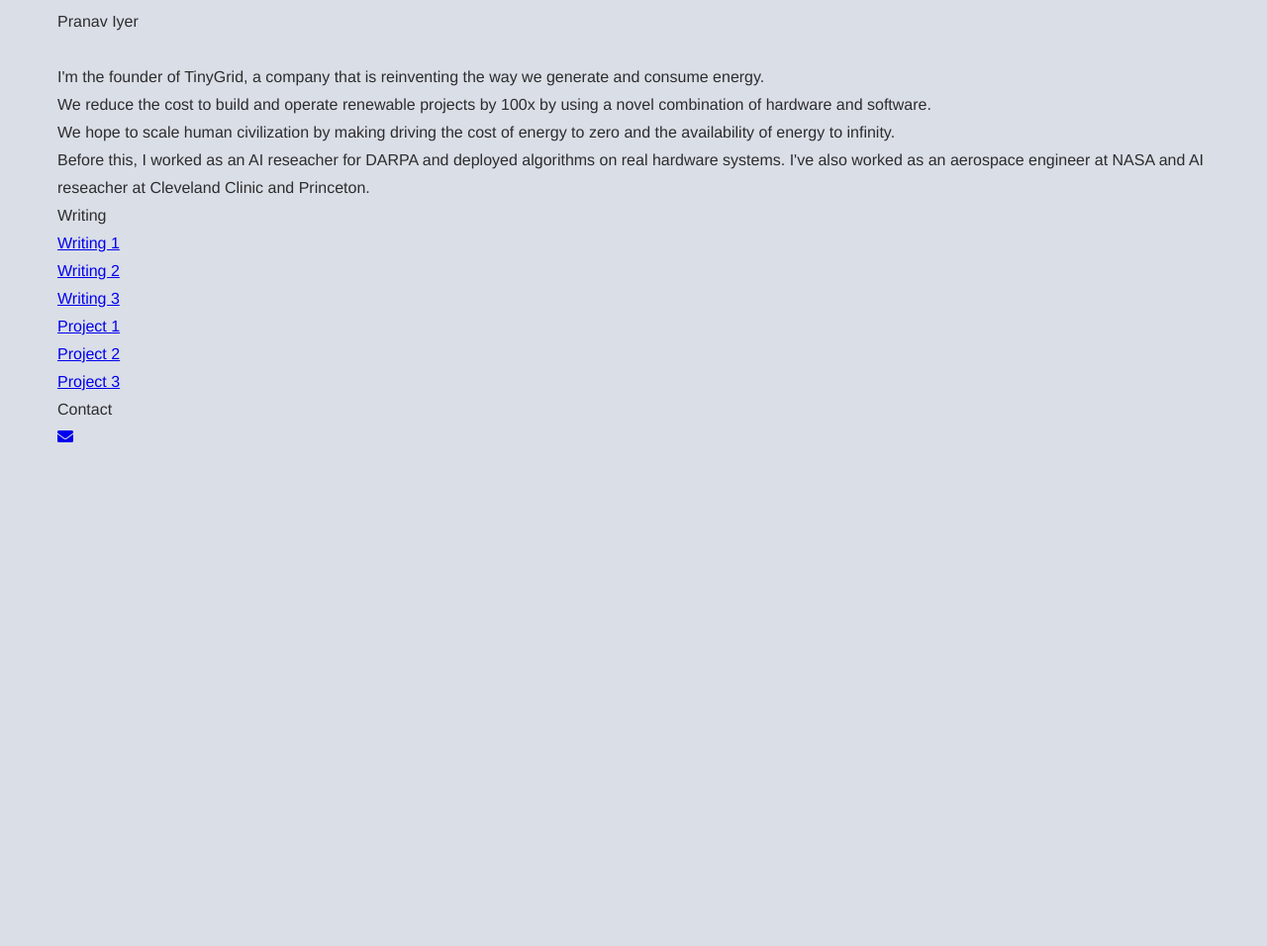
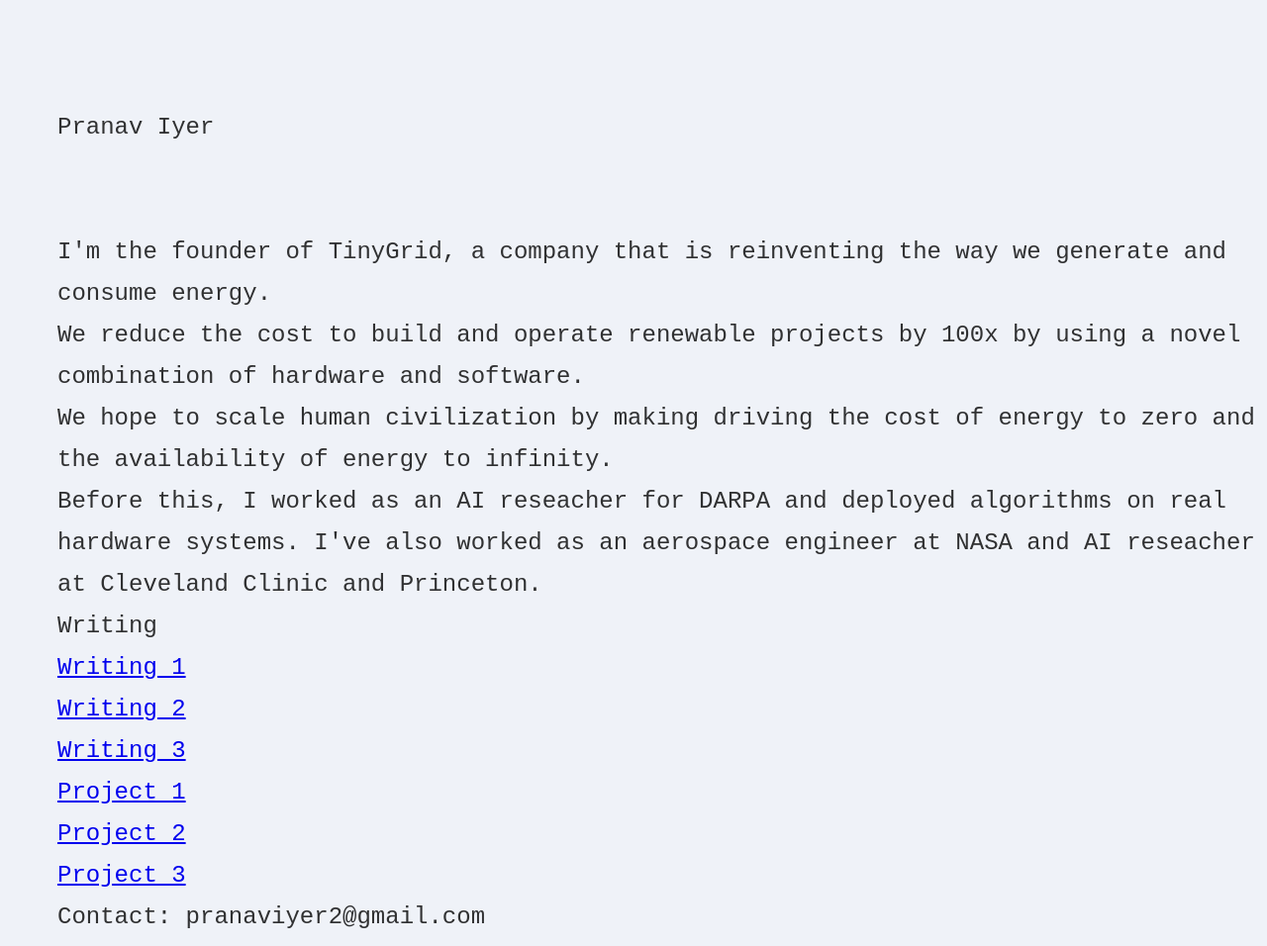
Before and after one commit to pranav270-create/pranav270-create.github.io, a Jekyll site: the page index.html, which Jekyll copies as it is, in a window 1280 px wide. Shown: the whole page at 99% size. Built offline with Jekyll 4.4.1, drawn with Linux system fonts in a browser that asks for light colours; before the commit the page ends 900 px from its top, so only the background shows below that.

Commit message:
lets gooo

```diff
--- a/index.html
+++ b/index.html
@@ -3,8 +3,9 @@
 <html>
   <body>
     <link rel="stylesheet" type="text/css" href="styles.css">
-    <link rel="stylesheet" href="https://cdnjs.cloudflare.com/ajax/libs/font-awesome/5.15.3/css/all.min.css">
-    Pranav Iyer
+    <div class="header">
+      Pranav Iyer
+    </div>
     <br>
     <br>
     I'm the founder of TinyGrid, a company that is reinventing the way we generate and consume energy.
@@ -25,10 +26,6 @@
       <a href="project2.html">Project 2</a> <br>
       <a href="project3.html">Project 3</a> <br>
     </div>
-    Contact
-    <br>
-    <div class="links">
-      <a href="mailto:pranaviyer2@gmail.com"><i class="fas fa-envelope"></i></a> <br>
-    </div>
+    Contact: pranaviyer2@gmail.com
   </body>
 </html>
--- a/styles.css
+++ b/styles.css
@@ -1,21 +1,24 @@
 /* CSS file */
 
 body {
-    background-color: rgb(218, 222, 230);
+    background-color: rgb(239, 242, 248);
     color: rgba(0, 0, 0, 0.8);
-    font-family: Helvetica, Arial, sans-serif;
+    font-family: 'Courier New', Courier, monospace; /* use a monospace font */
     line-height: 1.75;
     -webkit-font-smoothing: antialiased;
     -moz-osx-font-smoothing: grayscale;
-    font-size: 16px;
+    padding-top: 100px;
+    font-size: 24px;
     padding-left: 50px;
-  }
+    word-wrap: break-word; /* Add this line */
+}
 
 header {
-    background-color: #333; /* Dark gray background */
-    font-family: Helvetica, Arial, sans-serif;
-    color: #fff; /* White text color */
+    background-color: rgb(239, 242, 248);
+    font-family: 'Courier New', Courier, monospace; /* use a monospace font */
+    color: #000000; /* White text color */
     padding: 50px; /* Add some padding */
+    font-size: 14px;
 }
 
 header h1 {
```
